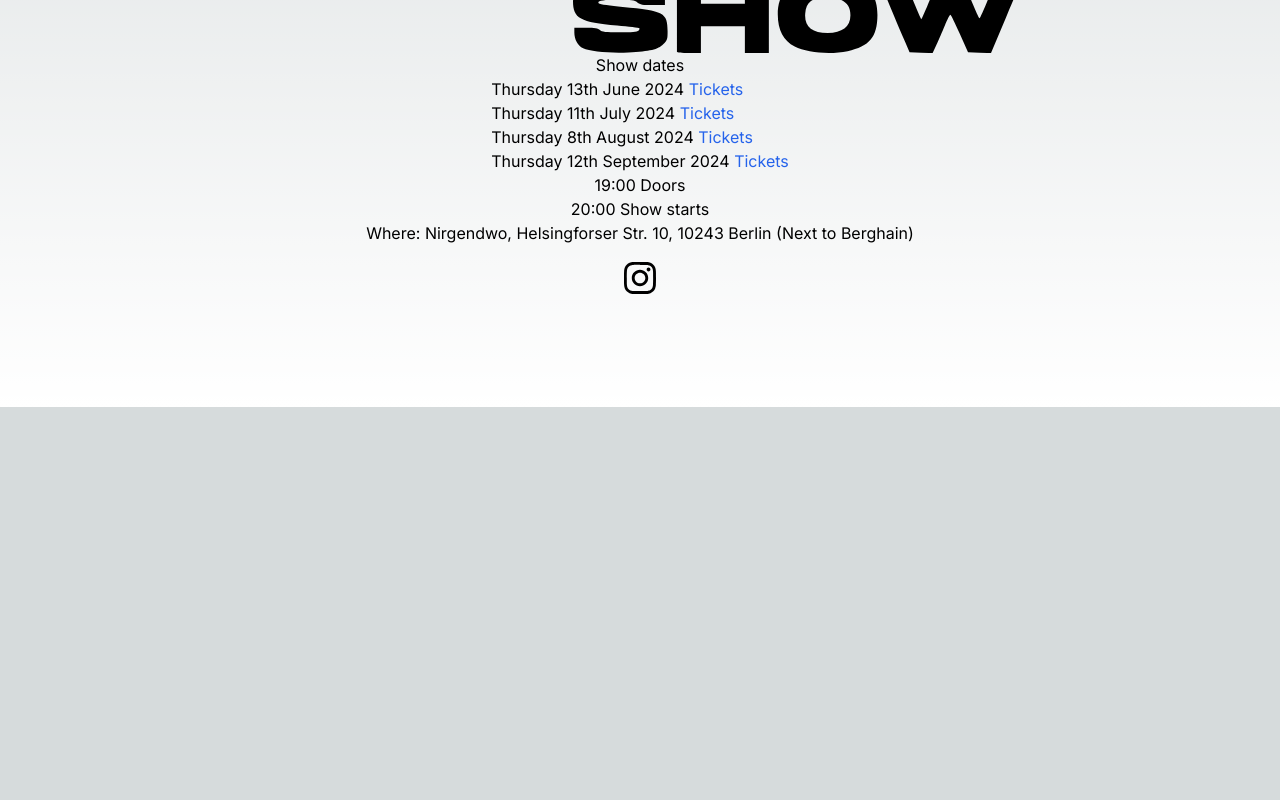
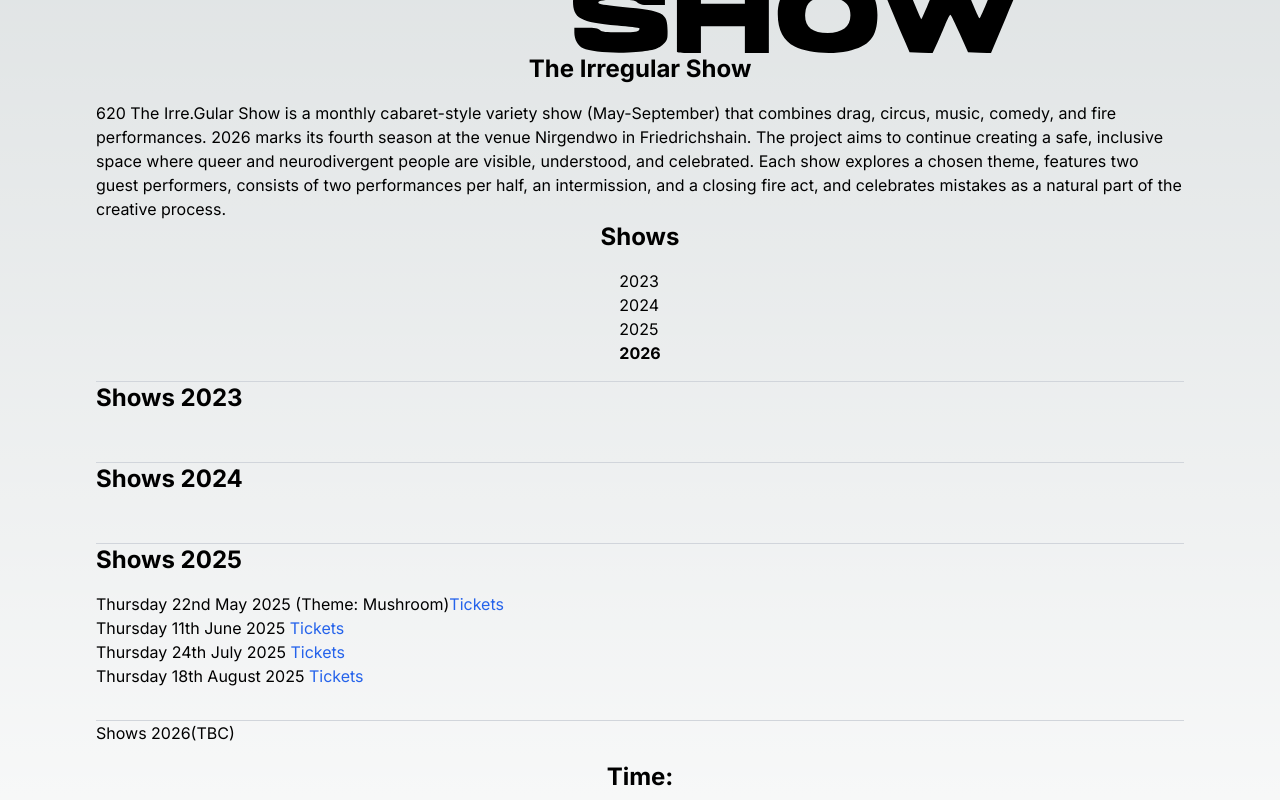
Before and after one commit to khamiltonuk/TheIrre.GularShow, a Next.js app: page / in a window 1280 px wide. Shown: the part 420-1220 px from the top of the page. Before the commit the page ends 827 px from the top, so only its background shows below. Built offline with nearby package versions, Linux system fonts and the light colour scheme.

Commit message:
update with additional info

```diff
--- a/app/page.tsx
+++ b/app/page.tsx
@@ -13,10 +13,37 @@ export default function Home() {
         />
       </div>
 
-      <p>Show dates</p>
+      <h3 className="text-2xl font-bold mb-4">The Irregular Show</h3>
+      <p>
+        620 The Irre.Gular Show is a monthly cabaret-style variety show
+        (May-September) that combines drag, circus, music, comedy, and fire
+        performances. 2026 marks its fourth season at the venue Nirgendwo in
+        Friedrichshain. The project aims to continue creating a safe, inclusive
+        space where queer and neurodivergent people are visible, understood, and
+        celebrated. Each show explores a chosen theme, features two guest
+        performers, consists of two performances per half, an intermission, and
+        a closing fire act, and celebrates mistakes as a natural part of the
+        creative process.
+      </p>
+
+      <h3 className="text-2xl font-bold mb-4">Shows</h3>
+      <ul>
+        <li>2023</li>
+        <li>2024</li>
+        <li>2025</li>
+        <li className="font-bold active">2026</li>
+      </ul>
+      <div className="border-t border-gray-300 w-full my-4">
+        <h3 className="text-2xl font-bold mb-4">Shows 2023</h3>
+      </div>
+      <div className="border-t border-gray-300 w-full my-4">
+        <h3 className="text-2xl font-bold mb-4">Shows 2024</h3>
+      </div>
+      <div className="border-t border-gray-300 w-full my-4">
+        <h3 className="text-2xl font-bold mb-4">Shows 2025</h3>
         <ul>
           <li>
-          Thursday 13th June 2024{" "}
+            Thursday 22nd May 2025 (Theme: Mushroom)
             <a
               href="https://www.eventbrite.de/e/the-irregular-show-tickets-903284707877?aff=erelexpmlt"
               target="_blank"
@@ -27,7 +54,7 @@ export default function Home() {
             </a>
           </li>
           <li>
-          Thursday 11th July 2024{" "}
+            Thursday 11th June 2025{" "}
             <a
               href="https://www.eventbrite.de/e/the-irregular-show-tickets-903285620607?aff=erelexpmlt"
               target="_blank"
@@ -38,7 +65,7 @@ export default function Home() {
             </a>
           </li>
           <li>
-          Thursday 8th August 2024{" "}
+            Thursday 24th July 2025{" "}
             <a
               href="https://www.eventbrite.de/e/the-irregular-show-tickets-903285329737?aff=erelexpmlt"
               target="_blank"
@@ -49,9 +76,9 @@ export default function Home() {
             </a>
           </li>
           <li>
-          Thursday 12th September 2024{" "}
+            Thursday 18th August 2025{" "}
             <a
-            href="https://www.eventbrite.de/e/the-irregular-show-tickets-903285430037?aff=erelexpmlt"
+              href="https://www.eventbrite.de/e/the-irregular-show-tickets-903285620607?aff=erelexpmlt"
               target="_blank"
               rel="noopener noreferrer"
               className="text-blue-600 visited:text-purple-600"
@@ -60,11 +87,17 @@ export default function Home() {
             </a>
           </li>
         </ul>
+      </div>
+      <div className="border-t border-gray-300 w-full my-4">
+        <p>Shows 2026(TBC)</p>
+      </div>
+
+      <h3 className="text-2xl font-bold mb-4">Time:</h3>
       <p>19:00 Doors</p>
       <p>20:00 Show starts</p>
-      <p>
-        Where: Nirgendwo, Helsingforser Str. 10, 10243 Berlin (Next to Berghain)
-      </p>
+
+      <h3 className="text-2xl font-bold mb-4">Where:</h3>
+      <p>Nirgendwo, Helsingforser Str. 10, 10243 Berlin (Next to Berghain)</p>
       <a
         href="https://www.instagram.com/the.irre.gular.show/"
         className="group rounded-lg border border-transparent px-5 py-4 transition-colors hover:border-gray-300 hover:bg-gray-100 hover:dark:border-neutral-700 hover:dark:bg-neutral-800/30"
```
Lines whose indentation alone changed are shown as unchanged.
